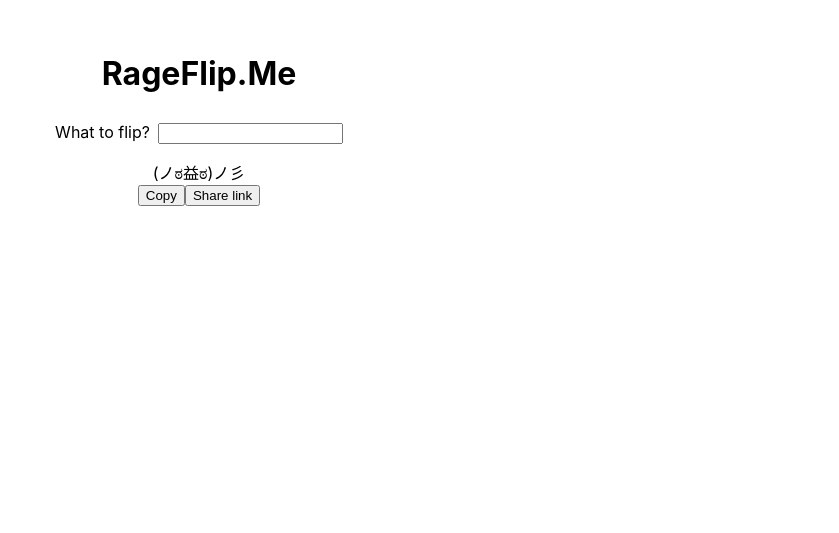
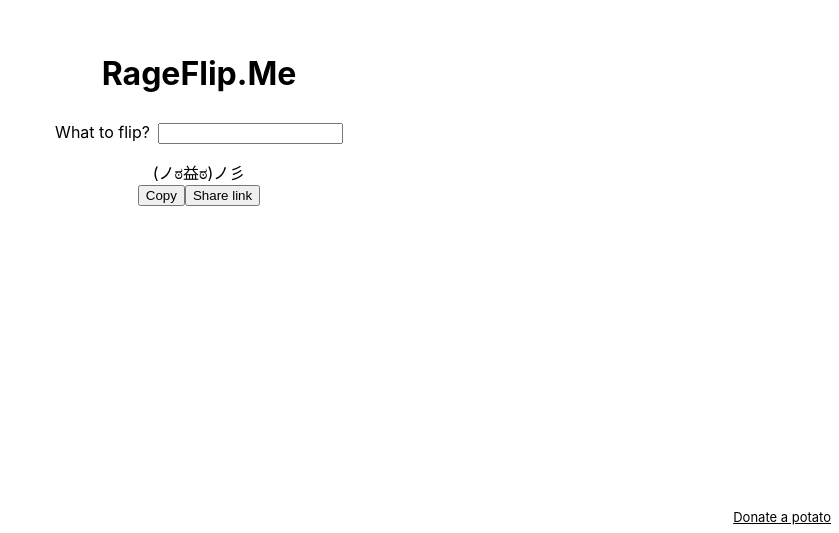
Before and after one commit to ianonavy/rageflip.me, a Next.js app: page / in a window 1280 px wide. Shown: the part 267-800 px from the top of the page, without its empty margins (441-1280 px from the left). Built offline with nearby package versions, Linux system fonts and the light colour scheme.

Commit message:
Add support link

```diff
--- a/styles/Home.module.css
+++ b/styles/Home.module.css
@@ -150,3 +150,11 @@
   visibility: hidden;
   opacity: 0;
 }
+
+.support {
+  position: absolute;
+  right: 0.5rem;
+  bottom: 0.5rem;
+  text-decoration: underline;
+  font-size: small;
+}
--- a/views/Main.js
+++ b/views/Main.js
@@ -1,6 +1,7 @@
 import styles from "../styles/Home.module.css";
-import { useEffect, useRef, useState } from "react";
+import { useEffect, useState } from "react";
 import { useRouter } from "next/router";
+import Link from "next/link";
 
 import { rageFlipped } from "../lib/flip";
 
@@ -66,6 +67,16 @@
           Copied to clipboard
         </div>
       </div>
+
+      <footer>
+        <a
+          className={styles.support}
+          href="//www.buymeacoffee.com/justapotato"
+          target="_blank"
+        >
+          Donate a potato
+        </a>
+      </footer>
     </main>
   );
 }
```
